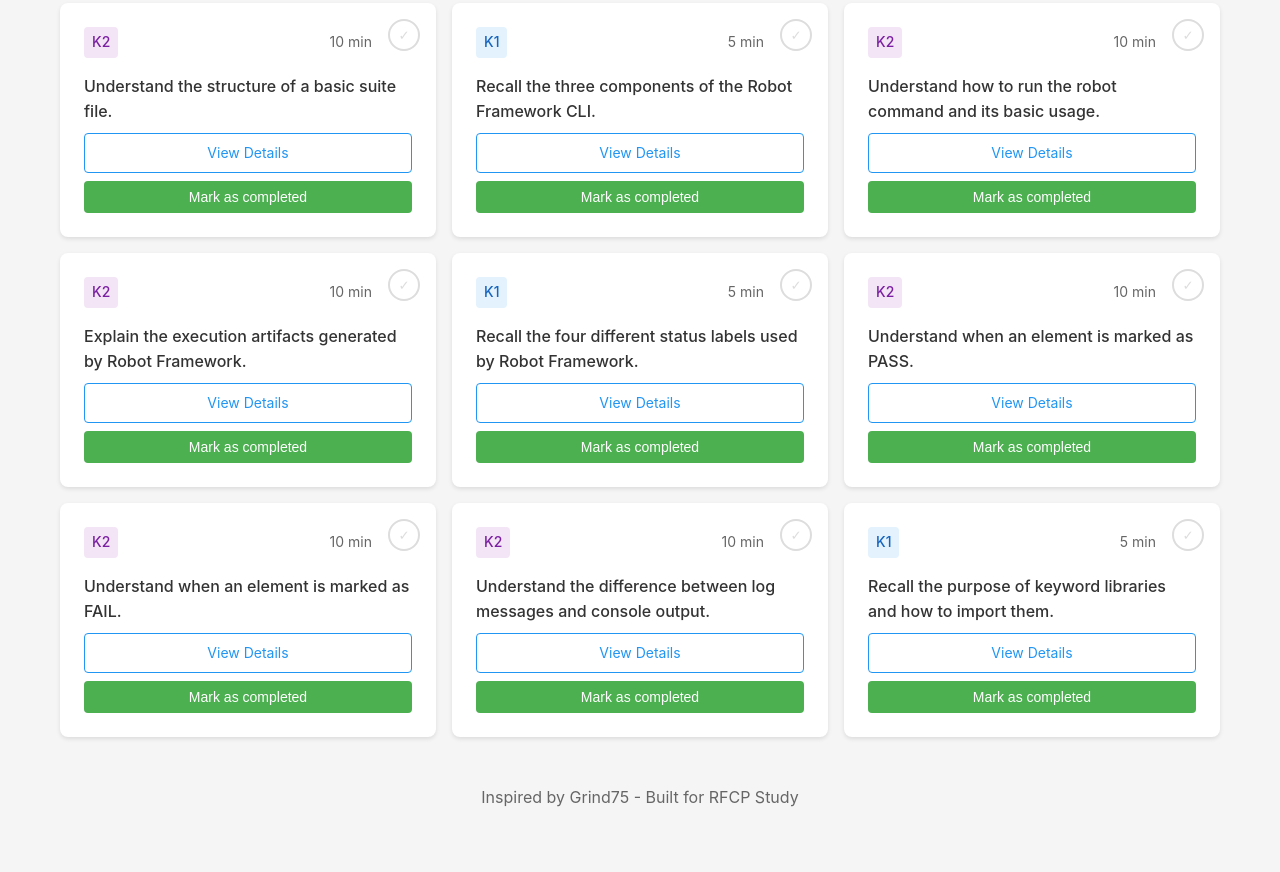
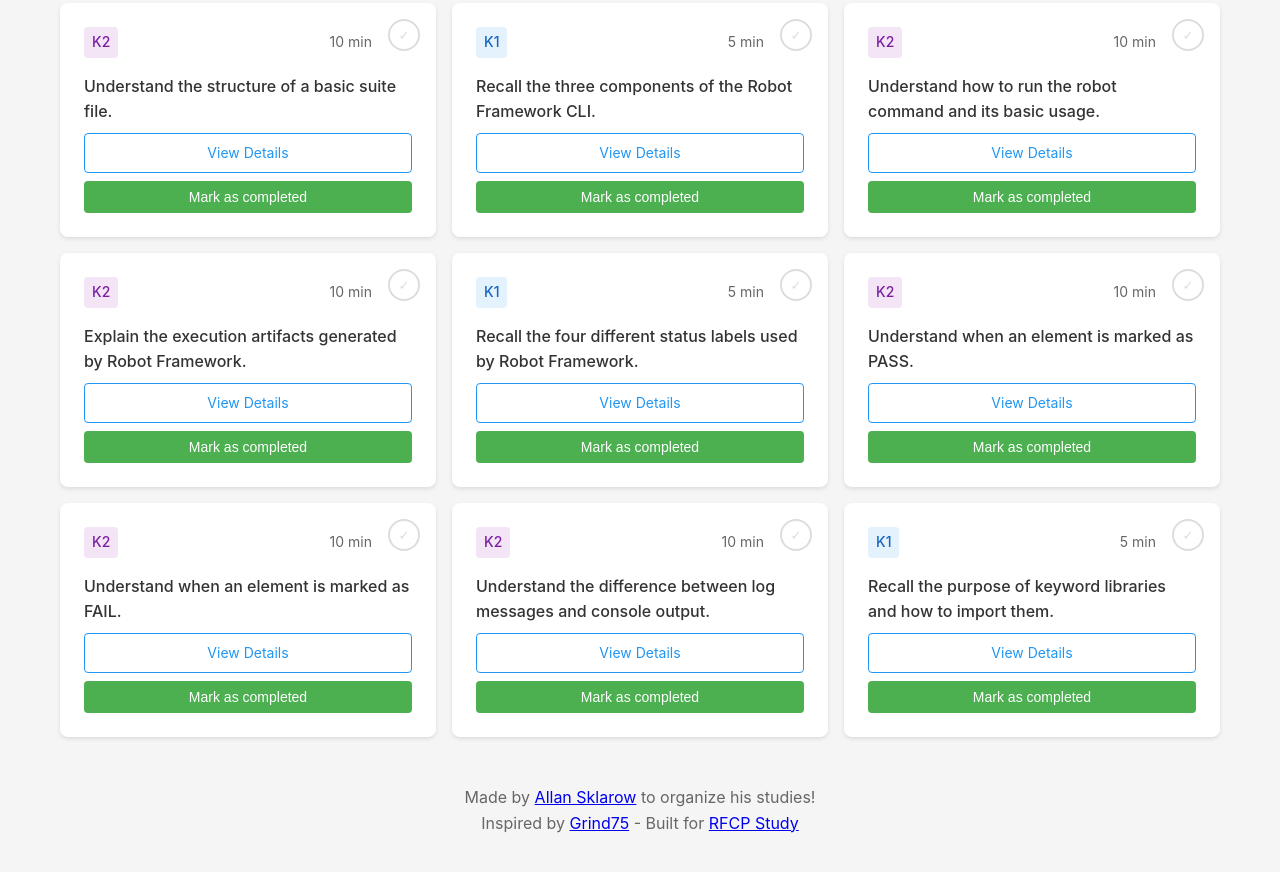
Before and after one commit to sklarow/grind-rfcp, a plain HTML site: page index.html in a window 1280 px wide. Shown: the part 1029-1901 px from the top of the page. Before the commit the page ends 1876 px from the top, so only its background shows below. Drawn offline with Linux system fonts and the light colour scheme.

Commit message:
fix: add links to footer

```diff
--- a/index.html
+++ b/index.html
@@ -45,7 +45,8 @@
     </main>
 
     <footer>
-        <p>Inspired by Grind75 - Built for RFCP Study</p>
+        <p>Made by <a href="https://www.linkedin.com/in/sklarow/" target="_blank">Allan Sklarow</a> to organize his studies!</p>
+        <p>Inspired by <a href="https://www.techinterviewhandbook.org/grind75/" target="_blank" >Grind75</a> - Built for <a href="https://robotframework.org/robotframework-RFCP-syllabus/docs/learning_objectives" target="_blank">RFCP Study</a></p>
     </footer>
 
     <script src="script.js"></script>
```
